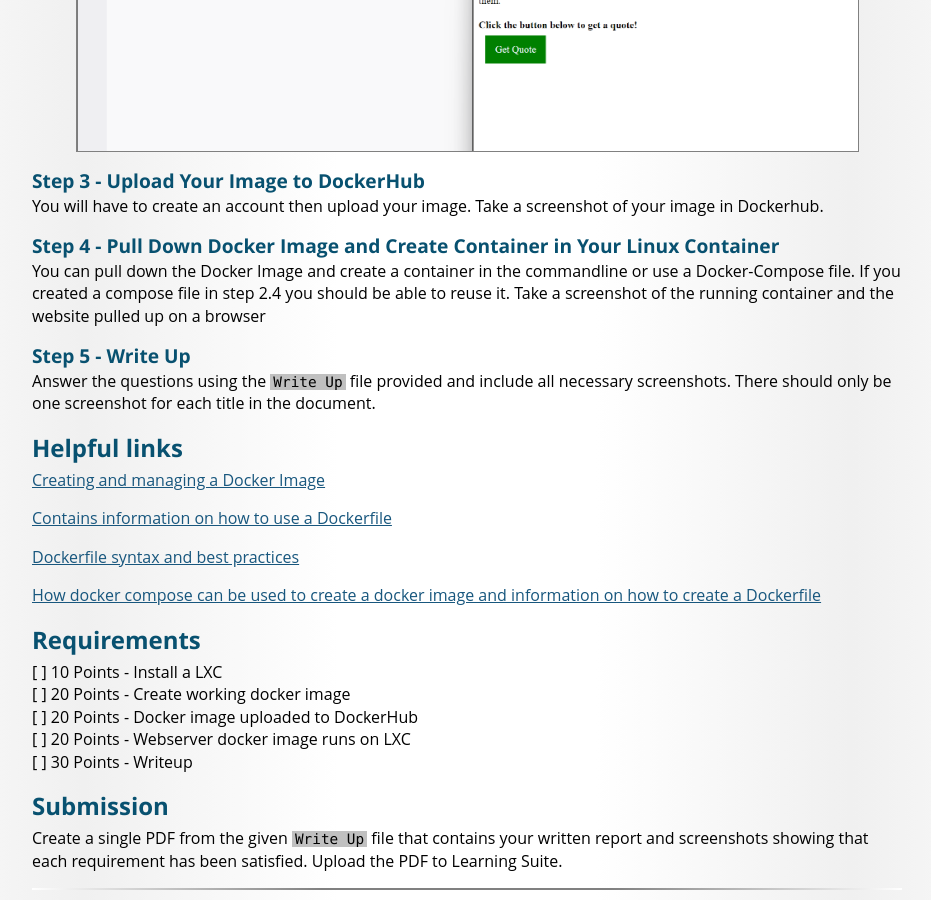
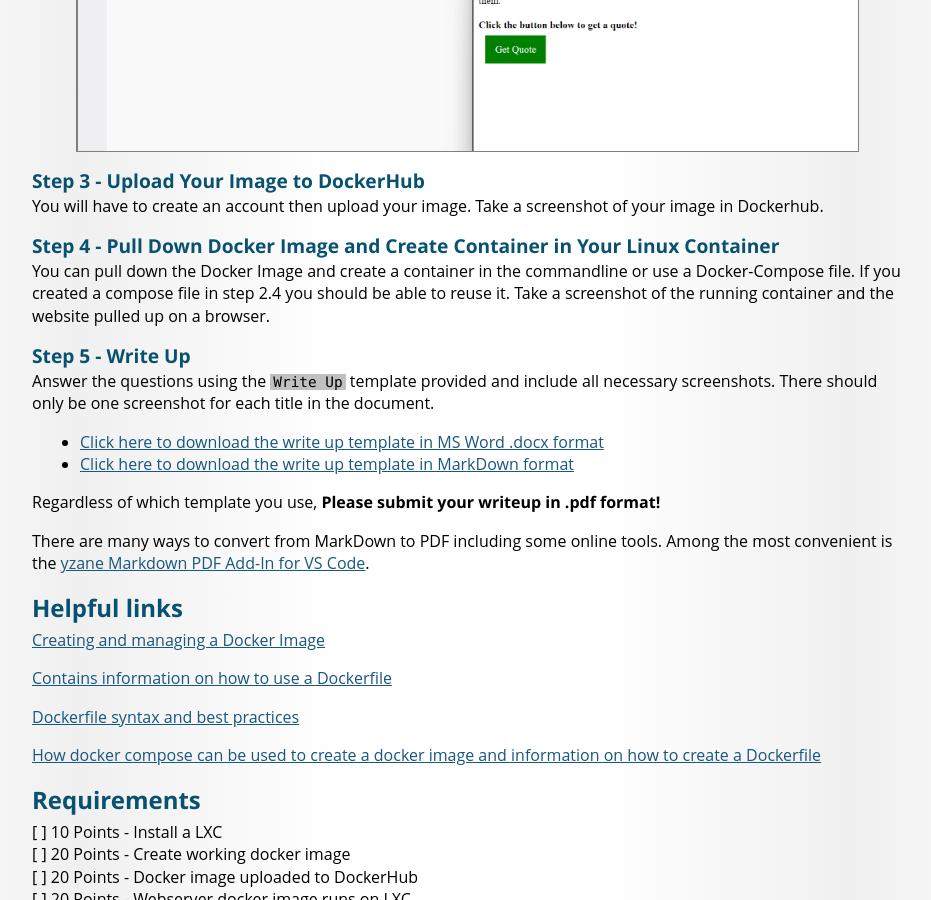
Before and after one commit to BYU-ITC-344/byu-itc-344.github.io, a Jekyll site: the page built from lab-2/index.md, in a window 1280 px wide and 900 px high, scrolled down 3213 px. Shown: the whole window, without its empty margins (173-1104 px from the left). Built offline with Jekyll 4.4.1, drawn with Linux system fonts in a browser that asks for light colours; some web fonts are replaced.

Commit message:
MD Writeup Template

```diff
--- a/lab-2/index.md
+++ b/lab-2/index.md
@@ -131,11 +131,18 @@ You will have to create an account then upload your image. Take a screenshot of
 ### Step 4 - Pull Down Docker Image and Create Container in Your Linux Container
 You can pull down the Docker Image and create a container in the commandline or use a Docker-Compose file.
 If you created a compose file in step 2.4 you should be able to reuse it.
-Take a screenshot of the running container and the website pulled up on a browser
+Take a screenshot of the running container and the website pulled up on a browser.
 
 ### Step 5 - Write Up
 
-Answer the questions using the `Write Up` file provided and include all necessary screenshots. There should only be one screenshot for each title in the document.
+Answer the questions using the `Write Up` template provided and include all necessary screenshots. There should only be one screenshot for each title in the document.
+
+* [Click here to download the write up template in MS Word .docx format](Lab-2-writeup-template.docx){: download}
+* [Click here to download the write up template in MarkDown format](Lab-2-writeup-template.md){: download}
+
+Regardless of which template you use, **Please submit your writeup in .pdf format!**
+
+There are many ways to convert from MarkDown to PDF including some online tools. Among the most convenient is the [yzane Markdown PDF Add-In for VS Code](https://marketplace.visualstudio.com/items?itemName=yzane.markdown-pdf).
 
 ## Helpful links
 
```
Also changed, not shown: lab-2/Lab-2-writeup-template.md (added, +32 -0 lines).
